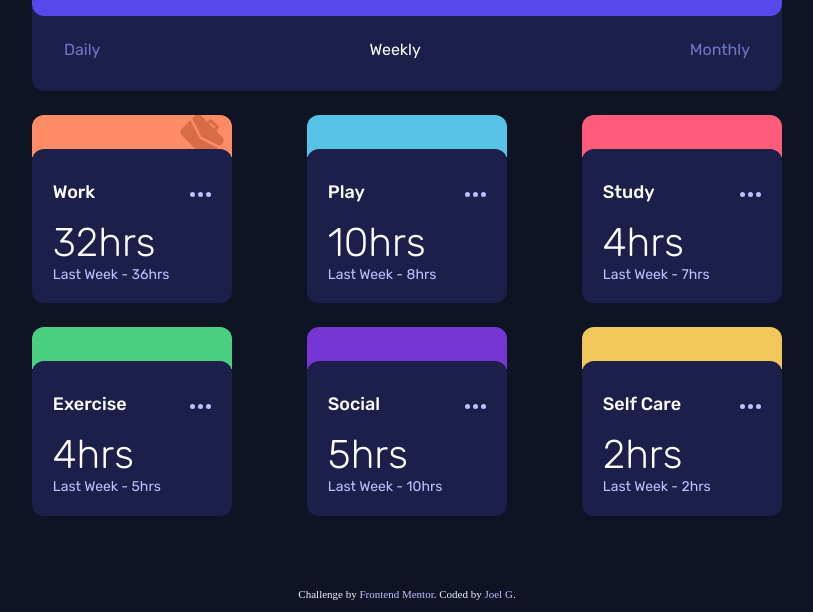
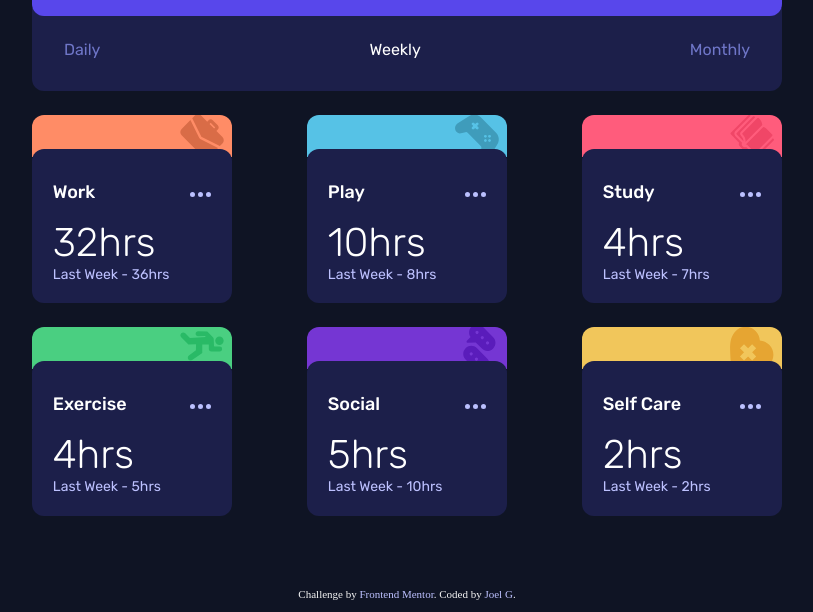
Before and after one commit to gluchj/time-tracking-dashboard-main, a plain HTML site: page index.html in a window 1280 px wide. Shown: the part 188-800 px from the top of the page, without its empty margins (233-1046 px from the left). Drawn offline with Linux system fonts and the light colour scheme; the site is published under a folder, as on GitHub Pages, so addresses that start at the root find nothing.

Commit message:
css edits

```diff
--- a/styles.css
+++ b/styles.css
@@ -11,27 +11,27 @@ body {
 }
 
 #play > div:first-child {
-  background-image: url("/images/icon-play.svg");
+  background-image: url("images/icon-play.svg");
   background-color: hsl(195, 74%, 62%);
 }
 
 #study > div:first-child {
-  background-image: url("/images/icon-study.svg");
+  background-image: url("images/icon-study.svg");
   background-color: hsl(348, 100%, 68%);
 }
 
 #exercise > div:first-child {
-  background-image: url("/images/icon-exercise.svg");
+  background-image: url("images/icon-exercise.svg");
   background-color: hsl(145, 58%, 55%);
 }
 
 #social > div:first-child {
-  background-image: url("/images/icon-social.svg");
+  background-image: url("images/icon-social.svg");
   background-color: hsl(264, 64%, 52%);
 }
 
 #self > div:first-child {
-  background-image: url("/images/icon-self-care.svg");
+  background-image: url("images/icon-self-care.svg");
   background-color: hsl(43, 84%, 65%);
 }
 
```
Also changed, not shown: tablet.JPG (added), 1 other file.
